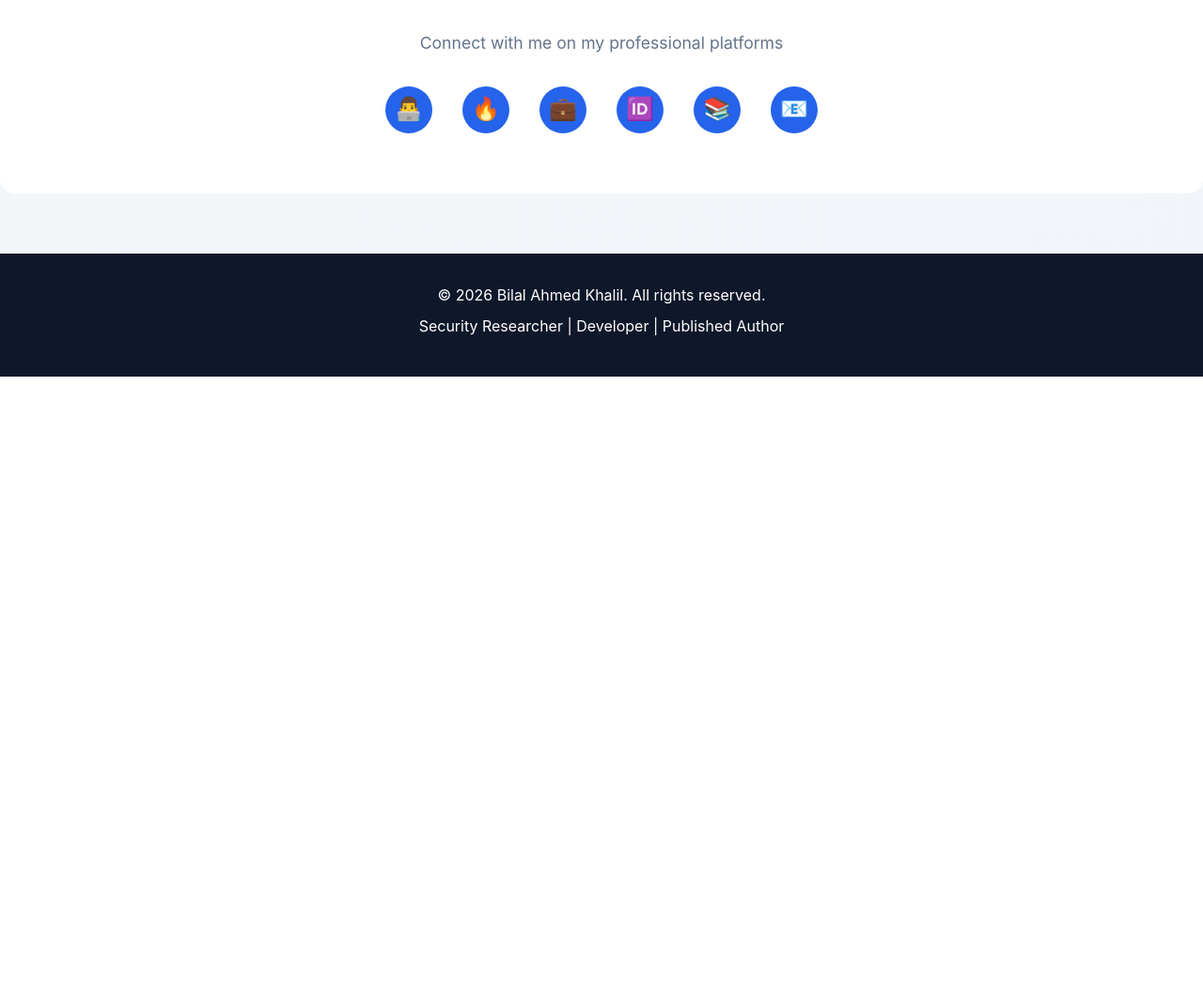
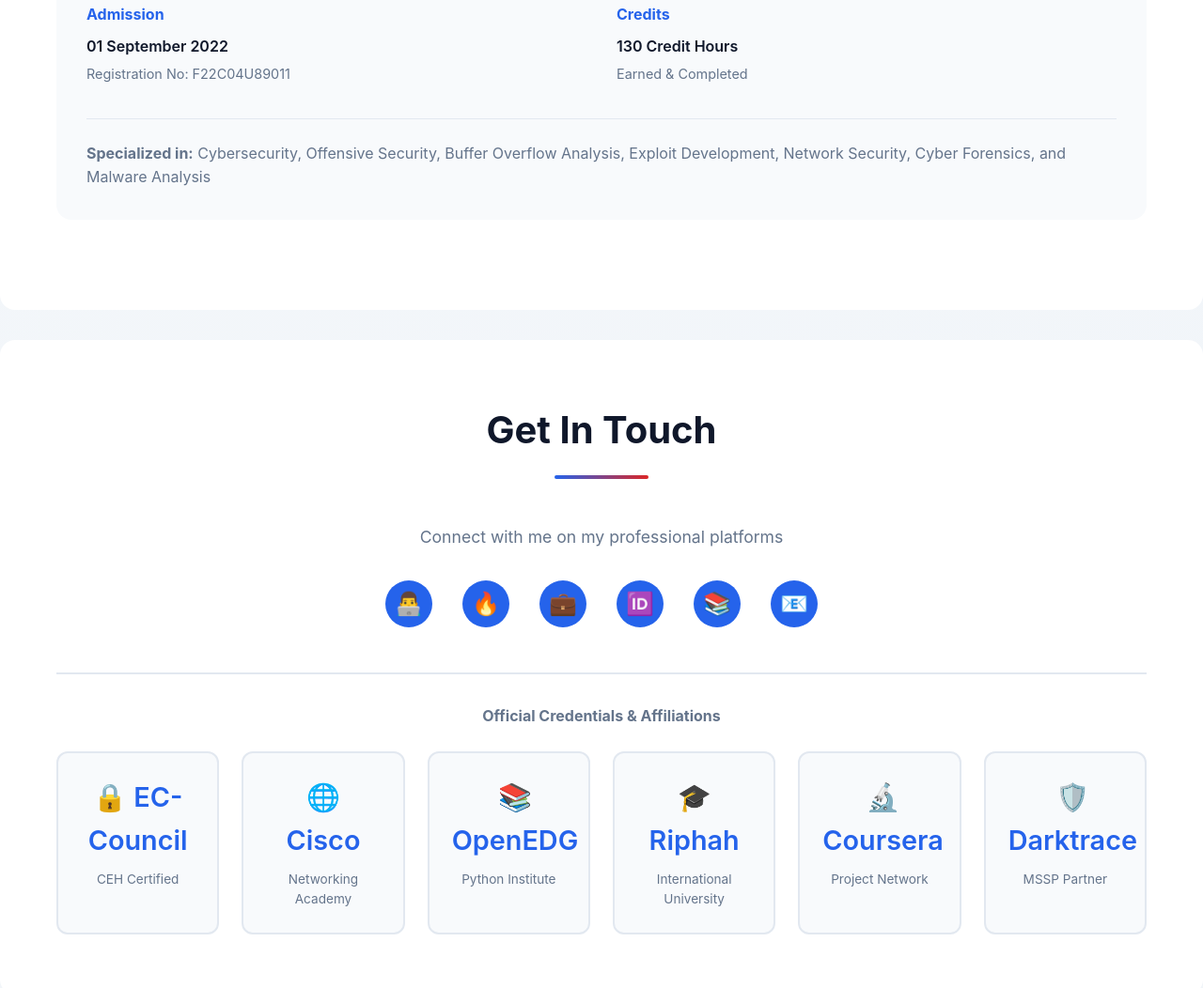
Before and after one commit to Bilal-Ahmed-Khalil/portfolio, a plain HTML site: page index.html in a window 1280 px wide. Shown: the part 7006-8058 px from the top of the page at 94% size. Before the commit the page ends 7407 px from the top, so only its background shows below. Drawn offline with Linux system fonts and the light colour scheme.

Commit message:
Add Pentesting & SOC combined card and official logos/credentials in Contact section
INTERESTS UPDATE:
- Combined Pentesting & SOC Operations as single comprehensive card
- Highlights vulnerability assessment, exploitation, SIEM monitoring, Darktrace expertise
- Covers threat detection, incident response, offensive+defensive security

CONTACT SECTION ENHANCEMENT:
- Add official logos and credentials section below Get In Touch
- Display affiliations: EC-Council, Cisco, OpenEDG, Riphah, Coursera, Darktrace
- Professional badge styling with hover effects
- Responsive grid layout for credential badges

STYLING:
- Hover effects and smooth transitions
- Grid layout that adapts to screen size
- Professional border and shadow effects

```diff
--- a/index.html
+++ b/index.html
@@ -664,6 +664,39 @@
             font-weight: 500;
         }
 
+        /* Official Logos Section */
+        .logos-grid {
+            display: grid;
+            grid-template-columns: repeat(auto-fit, minmax(140px, 1fr));
+            gap: 1.5rem;
+        }
+
+        .logo-item {
+            padding: 1.5rem;
+            background: var(--bg-light);
+            border-radius: 0.75rem;
+            border: 2px solid var(--border-color);
+            transition: all 0.3s ease;
+        }
+
+        .logo-item:hover {
+            border-color: var(--primary-color);
+            transform: translateY(-3px);
+            box-shadow: 0 4px 12px rgba(37, 99, 235, 0.2);
+        }
+
+        .logo-badge {
+            font-size: 1.8rem;
+            margin-bottom: 0.5rem;
+            font-weight: 600;
+            color: var(--primary-color);
+            display: inline-block;
+        }
+
+        .logo-item p {
+            margin: 0;
+        }
+
         @media (max-width: 768px) {
             .exp-header {
                 flex-direction: column;
@@ -943,6 +976,18 @@
                 </div>
 
                 <div class="interest-card fade-in delay-3">
+                    <div class="interest-icon">🛡️</div>
+                    <h3>Pentesting & SOC Operations</h3>
+                    <p class="interest-desc">Skilled penetration tester with hands-on experience in vulnerability assessment, exploitation, and incident response. SOC operations expertise including threat detection, incident investigation, SIEM monitoring with Darktrace, and security event analysis. Combining offensive and defensive security perspectives.</p>
+                    <div class="interest-tags">
+                        <span class="interest-tag">Penetration Testing</span>
+                        <span class="interest-tag">SOC Analyst</span>
+                        <span class="interest-tag">Threat Detection</span>
+                        <span class="interest-tag">Incident Response</span>
+                    </div>
+                </div>
+
+                <div class="interest-card fade-in delay-1">
                     <div class="interest-icon">💻</div>
                     <h3>Software Development</h3>
                     <p class="interest-desc">Enthusiast in building security tools, automation scripts, and backend systems. Experience with multiple programming languages and full-stack development. Interest in combining security with application design.</p>
@@ -1019,6 +1064,36 @@
                 <a href="mailto:bilalahmedkhalil05@gmail.com" title="Email">
                     <span>📧</span>
                 </a>
+            </div>
+
+            <div class="official-logos" style="margin-top: 3rem; border-top: 2px solid var(--border-color); padding-top: 2rem;">
+                <h3 style="color: var(--text-light); margin-bottom: 1.5rem; font-size: 1rem;">Official Credentials & Affiliations</h3>
+                <div class="logos-grid">
+                    <div class="logo-item">
+                        <div class="logo-badge">🔒 EC-Council</div>
+                        <p style="font-size: 0.85rem; color: var(--text-light);">CEH Certified</p>
+                    </div>
+                    <div class="logo-item">
+                        <div class="logo-badge">🌐 Cisco</div>
+                        <p style="font-size: 0.85rem; color: var(--text-light);">Networking Academy</p>
+                    </div>
+                    <div class="logo-item">
+                        <div class="logo-badge">📚 OpenEDG</div>
+                        <p style="font-size: 0.85rem; color: var(--text-light);">Python Institute</p>
+                    </div>
+                    <div class="logo-item">
+                        <div class="logo-badge">🎓 Riphah</div>
+                        <p style="font-size: 0.85rem; color: var(--text-light);">International University</p>
+                    </div>
+                    <div class="logo-item">
+                        <div class="logo-badge">🔬 Coursera</div>
+                        <p style="font-size: 0.85rem; color: var(--text-light);">Project Network</p>
+                    </div>
+                    <div class="logo-item">
+                        <div class="logo-badge">🛡️ Darktrace</div>
+                        <p style="font-size: 0.85rem; color: var(--text-light);">MSSP Partner</p>
+                    </div>
+                </div>
             </div>
         </div>
     </section>
```
